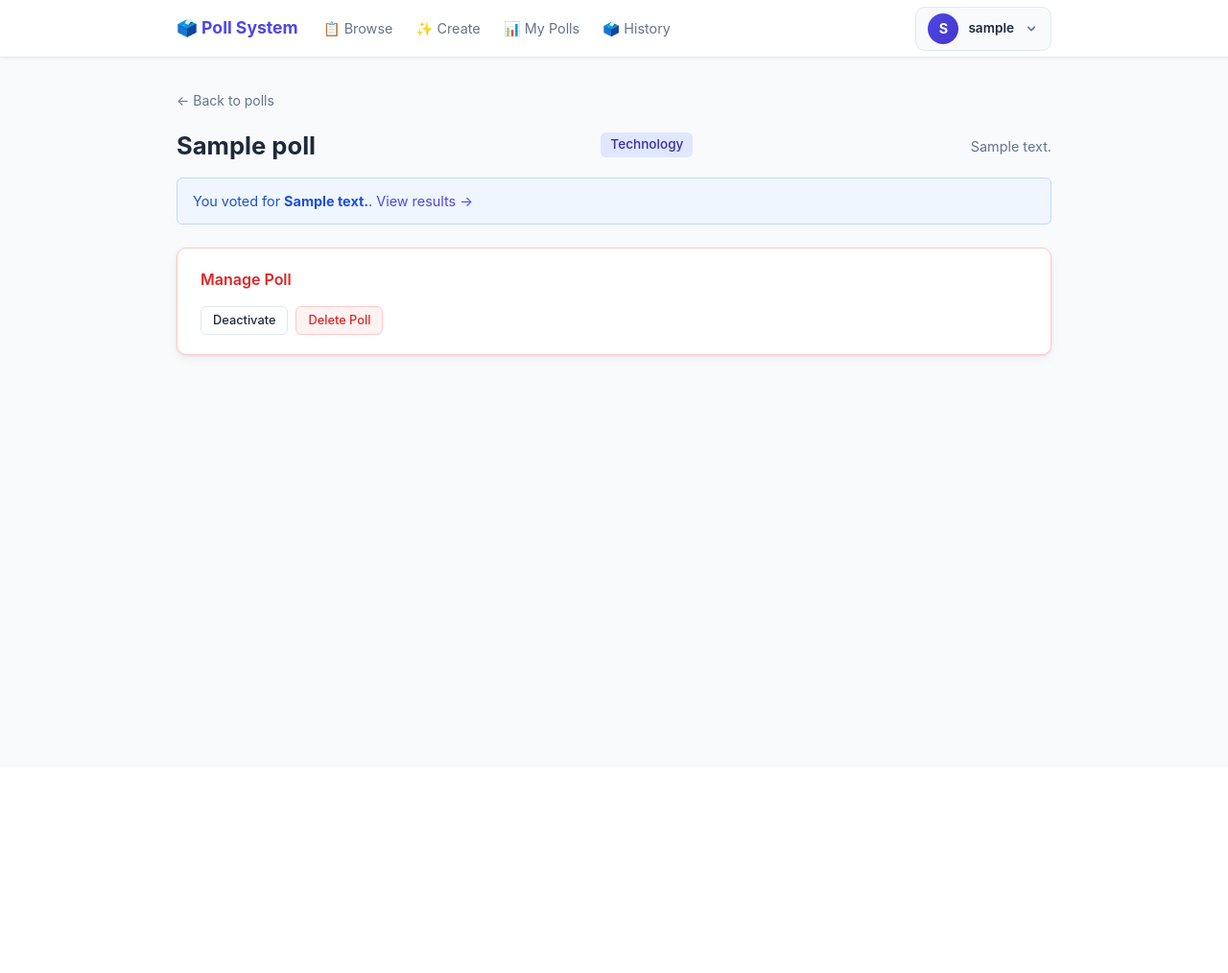
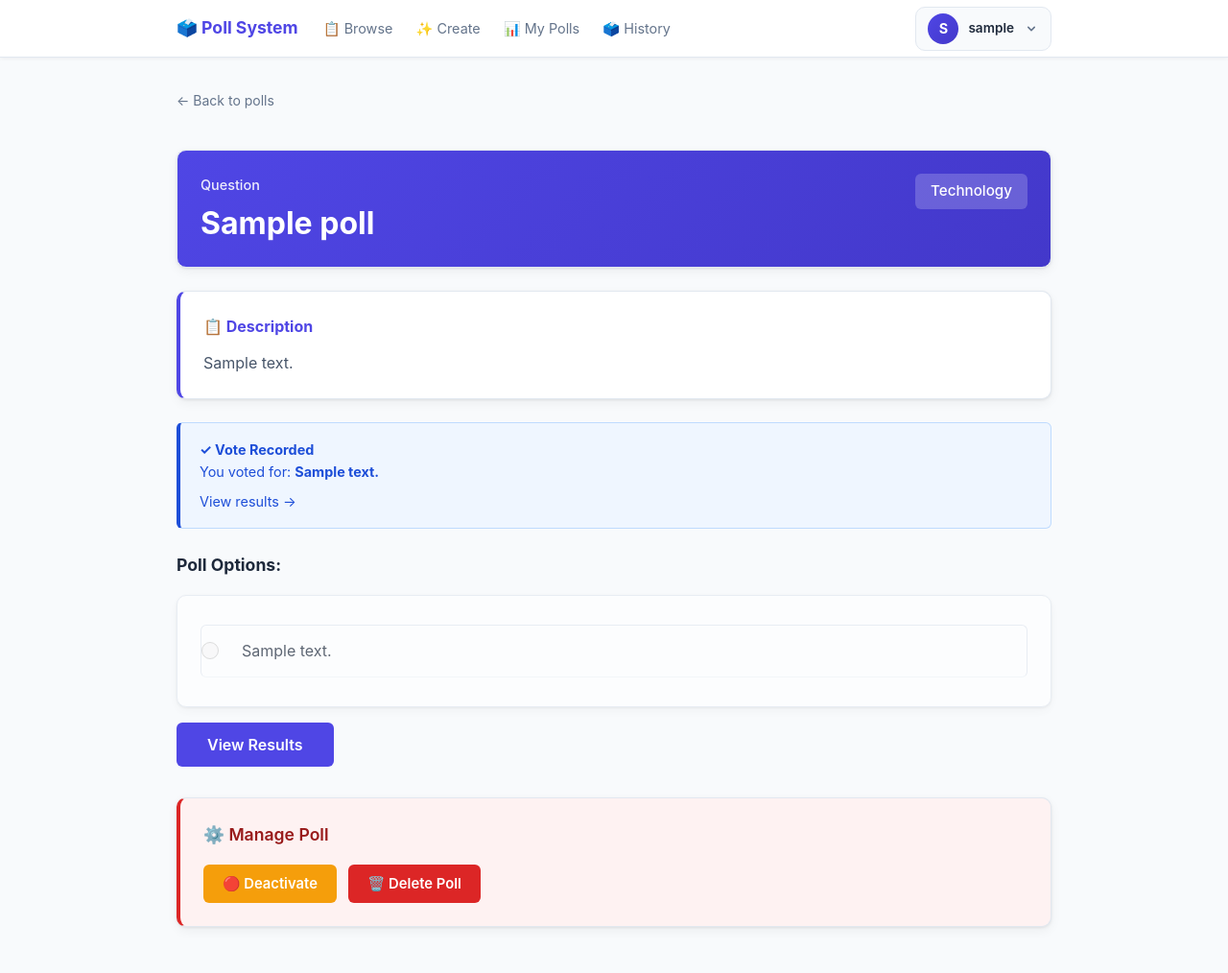
Before and after one commit to panktijain/Polling_System, a Django app: page /poll/1/ in a window 1280 px wide. Shown: the whole page at 96% size. Before the commit the page ends 375 px from the top, so only its background shows below. Run offline with Django 5.2, Linux system fonts and the light colour scheme; a user stored in the database is signed in; tables that the repository leaves empty hold one stand-in row (values such as "Sample post").

Commit message:
Remove Docker-related files and update poll model and templates for improved functionality and styling

```diff
--- a/polls/forms.py
+++ b/polls/forms.py
@@ -71,7 +71,7 @@ class PollCreationForm(forms.ModelForm):
                 'class': 'form-input',
             }),
             'description': forms.Textarea(attrs={
-                'placeholder': 'Enter a description (optional)...',
+                'placeholder': 'Enter a description ...',
                 'class': 'form-textarea',
                 'rows': 3,
             }),
--- a/polls/models.py
+++ b/polls/models.py
@@ -15,7 +15,7 @@ class Poll(models.Model):
     ]
 
     question = models.CharField(max_length=255, blank=False)
-    description = models.TextField(blank=True, help_text="Optional description of the poll.")
+    description = models.TextField(blank=False)
     category = models.CharField(
         max_length=20,
         choices=CATEGORY_CHOICES,
@@ -50,11 +50,12 @@ class Poll(models.Model):
 class Option(models.Model):
     poll = models.ForeignKey(Poll, on_delete=models.CASCADE, related_name='options')
     text = models.CharField(max_length=255, blank=False)
+
     vote_count = models.PositiveIntegerField(default=0)
 
     def __str__(self):
         return self.text
-
+    #calculate percentage of votes for this option
     def percentage(self, total_votes):
         if total_votes == 0:
             return 0
--- a/polls/templates/polls/login.html
+++ b/polls/templates/polls/login.html
@@ -7,7 +7,7 @@
     {% if form.errors %}
       <div class="alert alert-error">Invalid username or password. Please try again.</div>
     {% endif %}
-    <form method="post">
+    <form method="POST">
       {% csrf_token %}
       <div class="form-group">
         <label class="form-label" for="{{ form.username.id_for_label }}">Username</label>
--- a/polls/templates/polls/poll_detail.html
+++ b/polls/templates/polls/poll_detail.html
@@ -1,74 +1,138 @@
 {% extends "polls/base.html" %}
 {% block title %}{{ poll.question }}{% endblock %}
 {% block content %}
+<div style="margin-bottom: 24px;">
     <a href="{% url 'poll_list' %}" class="back-link">← Back to polls</a>
+</div>
 
-
-<div class="page-header">
-    <h1>{{ poll.question }}</h1>
-    <span class="category-badge category-{{ poll.category }}">{{ poll.get_category_display }}</span>
-    {% if poll.description %}
-        <p class="poll-description">{{ poll.description }}</p>
+<!-- POLL HEADER -->
+<div class="card" style="background: linear-gradient(135deg, #4f46e5 0%, #4338ca 100%); color: white; margin-bottom: 24px; display: flex; justify-content: space-between; align-items: flex-start;">
+    <div style="flex: 1; margin-right: 20px;">
+        <h3 style="margin: 0 0 8px 0; font-size: 0.9rem; opacity: 0.9; font-weight: 500;">Question</h3>
+        {% if poll.question %}
+        <h1 style="margin: 0; font-size: 2rem; font-weight: 700; line-height: 1.3;">{{ poll.question }}</h1>
+        {% else %}
+        <p style="margin: 0; opacity: 0.8; font-style: italic;">No question provided</p>
         {% endif %}
     </div>
+    <div style="display: flex; gap: 12px; align-items: center; white-space: nowrap;">
+        <span class="category-badge" style="background: rgba(255,255,255,0.2); color: white; margin-left: 0; padding: 6px 16px; font-size: 0.95rem;">
+            {{ poll.get_category_display }}
+        </span>
+    </div>
+</div>
 
+<!-- DESCRIPTION -->
+{% if poll.description %}
+<div class="card" style="margin-bottom: 24px; border-left: 4px solid #4f46e5;">
+    <h3 style="margin: 0 0 12px 0; color: #4f46e5; font-size: 1rem;">📋 Description</h3>
+    <p style="margin: 0; color: #475569; line-height: 1.6;">{{ poll.description }}</p>
+</div>
+{% endif %}
+
+<!-- VOTING STATUS ALERTS -->
 {% if already_voted %}
-<div class="alert alert-info">
-    You voted for <strong>{{ user_vote.option.text }}</strong>.
-    <a href="{% url 'poll_results' poll.id %}">View results &rarr;</a>
+<div class="alert alert-info" style="background-color: #eff6ff; border-left: 4px solid #1d4ed8; margin-bottom: 24px;">
+    <strong style="color: #1d4ed8;">✓ Vote Recorded</strong><br>
+    You voted for: <strong>{{ user_vote.option.text }}</strong>
+    <br><a href="{% url 'poll_results' poll.id %}" style="color: #1d4ed8; margin-top: 8px; display: inline-block;">View results →</a>
 </div>
 {% elif not user.is_authenticated %}
-<div class="alert alert-info">
-    <a href="{% url 'login' %}?next={{ request.path }}">Log in</a> to vote on this poll.
+<div class="alert alert-info" style="background-color: #eff6ff; border-left: 4px solid #1d4ed8; margin-bottom: 24px;">
+    <strong style="color: #1d4ed8;">🔒 Sign in required</strong><br>
+    <a href="{% url 'login' %}?next={{ request.path }}" style="color: #1d4ed8;">Log in</a> to vote on this poll.
 </div>
 {% endif %}
 
 {% if error %}
-<div class="alert alert-error">{{ error }}</div>
+<div class="alert alert-error" style="background-color: #fef2f2; border-left: 4px solid #dc2626; margin-bottom: 24px;">
+    <strong style="color: #dc2626;">Error:</strong> {{ error }}
+</div>
 {% endif %}
 
+<!-- VOTING OPTIONS -->
 {% if poll.options.all %}
     {% if not already_voted and user.is_authenticated %}
-<form method="post" action="{% url 'vote' poll.id %}" style="margin-top:16px;">
+    <form method="post" action="{% url 'vote' poll.id %}" style="margin-bottom: 24px;">
         {% csrf_token %}
-    <div class="card" style="margin-top:0;">
+        <h3 style="margin: 0 0 16px 0; color: #1e293b; font-size: 1.1rem;">Select your option:</h3>
+        <div class="card" style="margin-bottom: 16px;">
             {% for option in poll.options.all %}
-        <label class="option-label">
-            <input type="radio" name="option" value="{{ option.id }}">
-            {{ option.text }}
+            <label class="option-label" style="display: flex; align-items: center; padding: 14px 0; border-bottom: 1px solid #f1f5f9; cursor: pointer; transition: background 0.2s;">
+                <input type="radio" name="option" value="{{ option.id }}" style="margin-right: 14px; width: 18px; height: 18px; cursor: pointer; accent-color: #4f46e5;">
+                <span style="flex: 1; color: #1e293b; font-size: 1rem;">{{ option.text }}</span>
             </label>
             {% endfor %}
         </div>
-    <button type="submit" class="btn">Submit Vote</button>
+        <button type="submit" class="btn" style="background: #4f46e5; color: white; padding: 12px 32px; font-size: 1rem; font-weight: 600; border: none; border-radius: 6px; cursor: pointer; transition: background 0.2s;">
+            Submit Vote
+        </button>
     </form>
     {% elif not user.is_authenticated %}
-<div class="card" style="opacity:.6;">
+    <h3 style="margin: 0 0 16px 0; color: #1e293b; font-size: 1.1rem;">Options:</h3>
+    <div class="card" style="opacity: 0.7;">
         {% for option in poll.options.all %}
-    <label class="option-label" style="cursor:default;">
-        <input type="radio" name="option" value="{{ option.id }}" disabled>
-        {{ option.text }}
+        <label class="option-label" style="display: flex; align-items: center; padding: 14px 0; border-bottom: 1px solid #f1f5f9; cursor: default;">
+            <input type="radio" name="option" value="{{ option.id }}" disabled style="margin-right: 14px; width: 18px; height: 18px;">
+            <span style="flex: 1; color: #1e293b; font-size: 1rem;">{{ option.text }}</span>
         </label>
         {% endfor %}
     </div>
+    {% else %}
+    <h3 style="margin: 0 0 16px 0; color: #1e293b; font-size: 1.1rem;">Poll Options:</h3>
+    <div class="card" style="opacity: 0.7;">
+        {% for option in poll.options.all %}
+        <label class="option-label" style="display: flex; align-items: center; padding: 14px 0; border-bottom: 1px solid #f1f5f9;">
+            <input type="radio" disabled style="margin-right: 14px; width: 18px; height: 18px;">
+            <span style="flex: 1; color: #1e293b; font-size: 1rem;">{{ option.text }}</span>
+        </label>
+        {% endfor %}
+    </div>
+    <div style="margin-top: 16px;">
+        <a href="{% url 'poll_results' poll.id %}" class="btn" style="display: inline-block; background: #4f46e5; color: white; padding: 12px 32px; font-size: 1rem; font-weight: 600; border-radius: 6px; text-decoration: none;">
+            View Results
+        </a>
+    </div>
     {% endif %}
 {% else %}
-<div class="card">
-    <p>No options available for this poll.</p>
+<div class="card" style="background: #f8fafc; border-left: 4px solid #64748b; text-align: center; padding: 32px;">
+    <p style="margin: 0; color: #64748b; font-size: 1rem;">📭 No options available for this poll.</p>
 </div>
 {% endif %}
 
+<!-- MANAGE POLL (FOR CREATOR) -->
 {% if user == poll.created_by %}
-<div class="card danger-zone" style="margin-top:24px;">
-    <h2>Manage Poll</h2>
-    <div class="btn-group">
-        <form method="post" action="{% url 'deactivate_poll' poll.id %}">
+<div class="card" style="background: #fef2f2; border-left: 4px solid #dc2626; margin-top: 32px;">
+    <h2 style="margin: 0 0 16px 0; color: #991b1b; font-size: 1.1rem;">⚙️ Manage Poll</h2>
+    <div style="display: flex; gap: 12px; flex-wrap: wrap;">
+        <form method="post" action="{% url 'deactivate_poll' poll.id %}" style="margin: 0;">
             {% csrf_token %}
-            <button type="submit" class="btn btn-secondary btn-sm">
-                {% if poll.is_active %}Deactivate{% else %}Reactivate{% endif %}
+            <button type="submit" class="btn" style="background: #f59e0b; color: white; padding: 10px 20px; border: none; border-radius: 6px; cursor: pointer; font-weight: 600; transition: background 0.2s;">
+                {% if poll.is_active %}🔴 Deactivate{% else %}🟢 Reactivate{% endif %}
             </button>
         </form>
-        <a href="{% url 'delete_poll' poll.id %}" class="btn btn-danger btn-sm">Delete Poll</a>
+        <a href="{% url 'delete_poll' poll.id %}" class="btn" style="background: #dc2626; color: white; padding: 10px 20px; border-radius: 6px; text-decoration: none; font-weight: 600; transition: background 0.2s; display: inline-block;">
+            🗑️ Delete Poll
+        </a>
     </div>
 </div>
 {% endif %}
+
+<style>
+    .btn:hover {
+        opacity: 0.9;
+        transform: translateY(-1px);
+        box-shadow: 0 4px 12px rgba(0,0,0,0.15);
+    }
+
+    .option-label:last-child {
+        border-bottom: none;
+    }
+
+    .alert {
+        border-radius: 6px;
+        padding: 16px 20px;
+        margin-bottom: 18px;
+    }
+</style>
 {% endblock %}
```
Also changed, not shown: docker-compose.yml (deleted, +0 -14 lines), 3 other files. Lines whose indentation alone changed are shown as unchanged.
